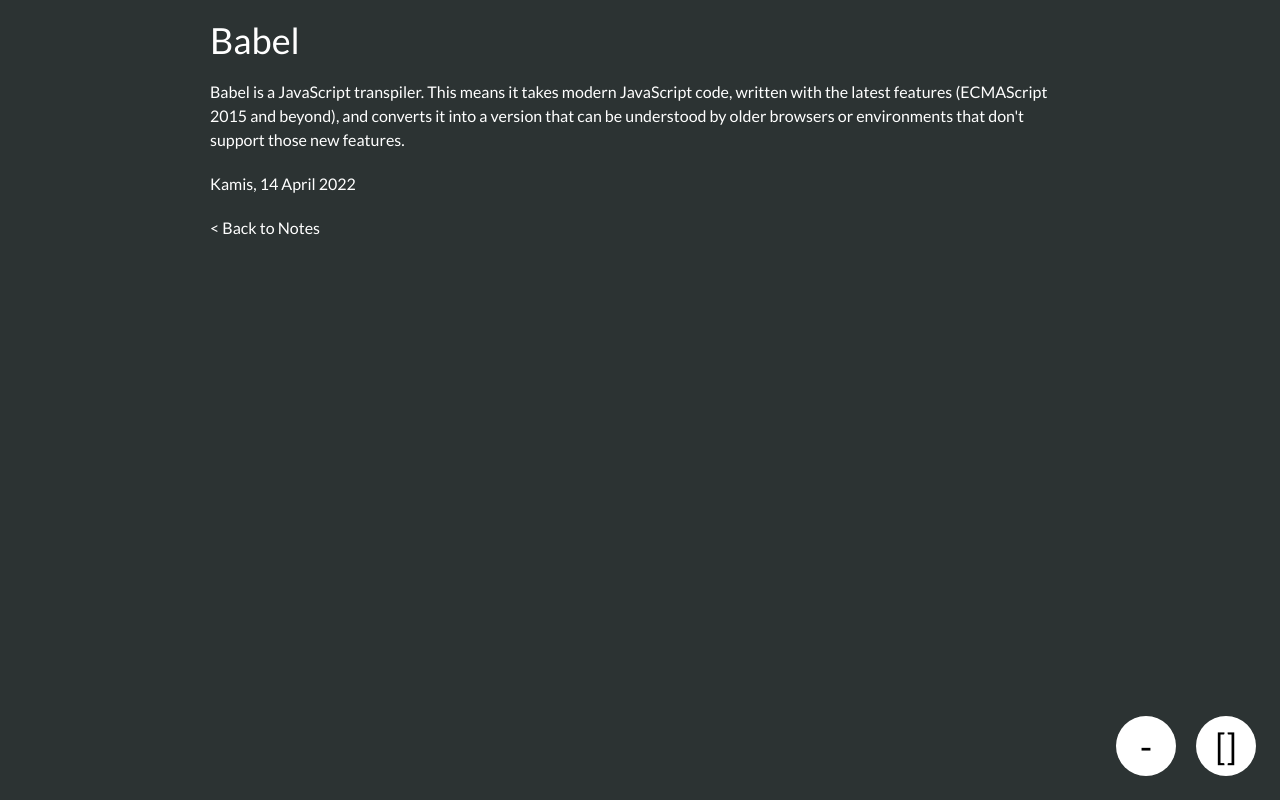
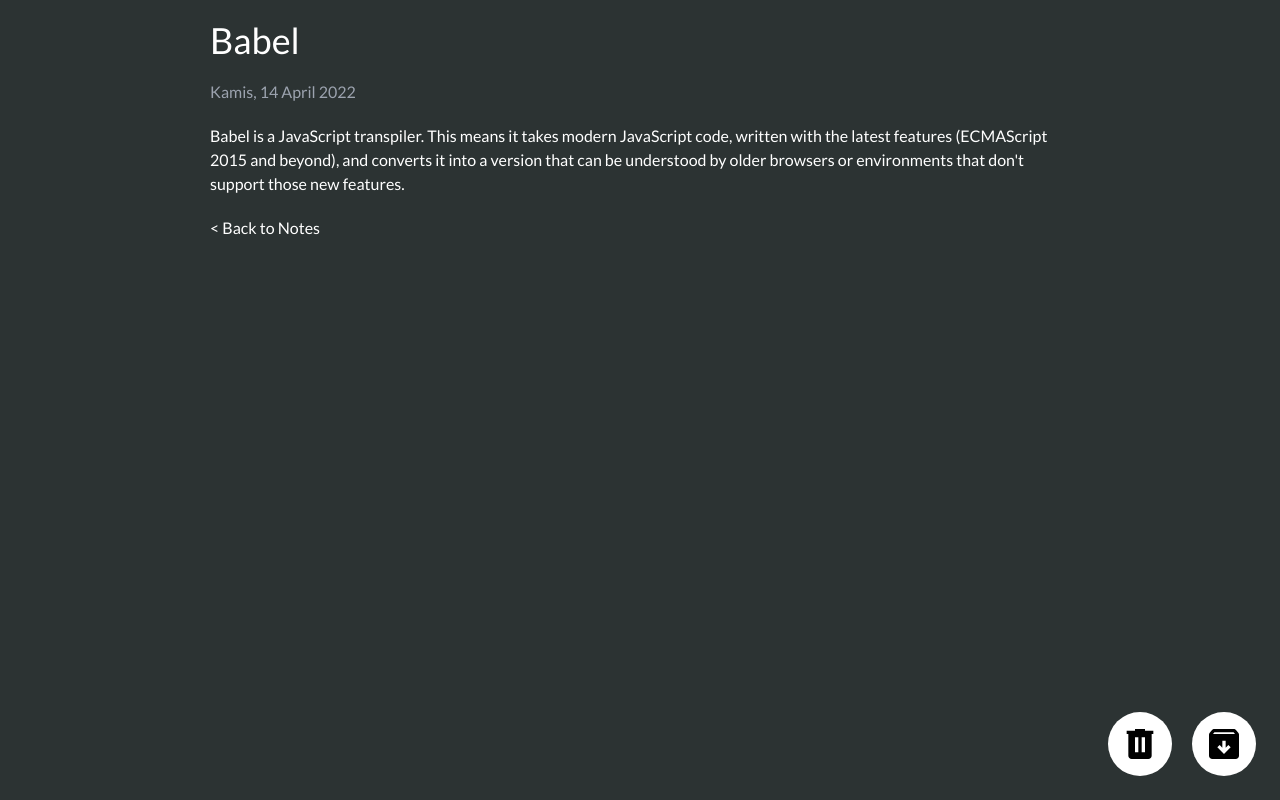
Before and after one commit to iqbalzayn01/personal-notes, a React (Vite) app: page /notes/1 in a window 1280 px wide. Built offline with nearby package versions, Linux system fonts and the light colour scheme.

Commit message:
update svg

```diff
--- a/src/pages/noteDetail/index.jsx
+++ b/src/pages/noteDetail/index.jsx
@@ -2,7 +2,6 @@
 import parser from "html-react-parser";
 import { useState, useEffect } from "react";
 import { Link, useParams, useNavigate } from "react-router-dom";
-import CButton from "../../components/CButton";
 
 const NoteDetail = ({
   notes,
@@ -45,43 +44,67 @@
     <section className="container-base max-w-[900px] p-5">
       <div className="flex flex-col justify-center gap-5">
         <h2 className="text-4xl text-white">{note.title}</h2>
+        <p className="text-gray-400">{showFormattedDate(note.createdAt)}</p>
         <div className="flex flex-col gap-2 text-white">
           {parser(parseNoteBody(note.body))}
         </div>
-        <p className="text-white">{showFormattedDate(note.createdAt)}</p>
-        {/* <div className="flex gap-5">
-          <button
-            onClick={() => handleDelete(note.id)}
-            className="w-full bg-transparent text-white hover:bg-red-400 border border-white rounded-lg px-6 py-5 cursor-pointer"
-          >
-            Delete
-          </button>
-          <button
-            onClick={() => handleToggleArchive(note.id)}
-            className="w-full bg-transparent text-white hover:bg-yellow-400 border border-white rounded-lg px-6 py-5 cursor-pointer"
-          >
-            {note.archived ? "Restore" : "Archive"}
-          </button>
-        </div> */}
         <Link to="/" className="text-white hover:underline">
           {`< Back to Notes`}
         </Link>
       </div>
       <div className="fixed right-6 bottom-6 flex items-center gap-5">
-        <CButton
+        <button
           type="button"
           onClick={() => handleDelete(note.id)}
-          className="hover:bg-red-400 w-[60px] h-[60px] text-4xl bg-white rounded-full px-1 cursor-pointer"
+          className="hover:bg-red-400 text-4xl bg-white rounded-full p-3 cursor-pointer"
         >
-          -
-        </CButton>
-        <CButton
+          <svg
+            width="40"
+            height="40"
+            viewBox="0 0 100 100"
+            fill="none"
+            xmlns="http://www.w3.org/2000/svg"
+          >
+            <path
+              d="M29.1667 87.5C26.8751 87.5 24.914 86.6847 23.2834 85.0542C21.6529 83.4236 20.8362 81.4611 20.8334 79.1667V25H16.6667V16.6667H37.5001V12.5H62.5001V16.6667H83.3334V25H79.1667V79.1667C79.1667 81.4583 78.3515 83.4208 76.7209 85.0542C75.0904 86.6875 73.1279 87.5028 70.8334 87.5H29.1667ZM37.5001 70.8333H45.8334V33.3333H37.5001V70.8333ZM54.1667 70.8333H62.5001V33.3333H54.1667V70.8333Z"
+              fill="black"
+            />
+          </svg>
+        </button>
+        <button
           type="button"
           onClick={() => handleToggleArchive(note.id)}
-          className="hover:bg-yellow-400 w-[60px] h-[60px] text-4xl bg-white rounded-full px-1 cursor-pointer"
+          className="hover:bg-yellow-400 text-4xl bg-white rounded-full p-3 cursor-pointer"
         >
-          []
-        </CButton>
+          {note.archived === false && (
+            <svg
+              width="40"
+              height="40"
+              viewBox="0 0 100 100"
+              fill="none"
+              xmlns="http://www.w3.org/2000/svg"
+            >
+              <path
+                d="M50 75L66.6667 58.3334L60.8333 52.5L54.1667 59.1667V41.6667H45.8333V59.1667L39.1667 52.5L33.3333 58.3334L50 75ZM20.8333 87.5C18.5417 87.5 16.5806 86.6847 14.95 85.0542C13.3194 83.4236 12.5028 81.4611 12.5 79.1667V27.1875C12.5 26.2153 12.6569 25.2778 12.9708 24.375C13.2847 23.4722 13.7528 22.6389 14.375 21.875L19.5833 15.5209C20.3472 14.5486 21.3014 13.8014 22.4458 13.2792C23.5903 12.757 24.7889 12.4972 26.0417 12.5H73.9583C75.2083 12.5 76.4069 12.7611 77.5542 13.2834C78.7014 13.8056 79.6555 14.5514 80.4167 15.5209L85.625 21.875C86.25 22.6389 86.7194 23.4722 87.0333 24.375C87.3472 25.2778 87.5028 26.2153 87.5 27.1875V79.1667C87.5 81.4584 86.6847 83.4209 85.0542 85.0542C83.4236 86.6875 81.4611 87.5028 79.1667 87.5H20.8333ZM22.5 25H77.5L73.9583 20.8334H26.0417L22.5 25Z"
+                fill="black"
+              />
+            </svg>
+          )}
+          {note.archived === true && (
+            <svg
+              width="40"
+              height="40"
+              viewBox="0 0 100 100"
+              fill="none"
+              xmlns="http://www.w3.org/2000/svg"
+            >
+              <path
+                d="M54.1666 12.5C44.221 12.5 34.6827 16.4509 27.6501 23.4835C20.6175 30.5161 16.6666 40.0544 16.6666 50H4.16663L20.375 66.2083L20.6666 66.7917L37.5 50H25C25 33.875 38.0416 20.8333 54.1666 20.8333C70.2916 20.8333 83.3333 33.875 83.3333 50C83.3333 66.125 70.2916 79.1667 54.1666 79.1667C46.125 79.1667 38.8333 75.875 33.5833 70.5833L27.6666 76.5C31.1392 79.9917 35.2687 82.7614 39.8169 84.6494C44.3651 86.5373 49.2421 87.5061 54.1666 87.5C64.1122 87.5 73.6505 83.5491 80.6831 76.5165C87.7157 69.4839 91.6666 59.9456 91.6666 50C91.6666 40.0544 87.7157 30.5161 80.6831 23.4835C73.6505 16.4509 64.1122 12.5 54.1666 12.5ZM50 33.3333V54.1667L67.8333 64.75L70.8333 59.7083L56.25 51.0417V33.3333H50Z"
+                fill="black"
+              />
+            </svg>
+          )}
+        </button>
       </div>
     </section>
   );
--- a/src/pages/notes/index.jsx
+++ b/src/pages/notes/index.jsx
@@ -3,7 +3,6 @@
 import { useNavigate } from "react-router-dom";
 
 import Header from "../../components/Header";
-import CButton from "../../components/CButton";
 import NotesList from "./notesList";
 
 export default function Notes({
@@ -33,15 +32,26 @@
           toggleArchive={toggleArchive}
           showFormattedDate={showFormattedDate}
         />
-        <CButton
+        <button
           type="button"
           onClick={() => {
             navigate("/form-input");
           }}
-          className="fixed right-6 bottom-6 w-[60px] h-[60px] text-4xl bg-white rounded-full px-1 cursor-pointer"
+          className="fixed right-6 bottom-6  text-4xl bg-white rounded-full p-3 cursor-pointer"
         >
-          +
-        </CButton>
+          <svg
+            width="40"
+            height="40"
+            viewBox="0 0 100 100"
+            fill="none"
+            xmlns="http://www.w3.org/2000/svg"
+          >
+            <path
+              d="M45.8334 54.1666H20.8334V45.8333H45.8334V20.8333H54.1667V45.8333H79.1667V54.1666H54.1667V79.1666H45.8334V54.1666Z"
+              fill="black"
+            />
+          </svg>
+        </button>
       </section>
     </>
   );
```
